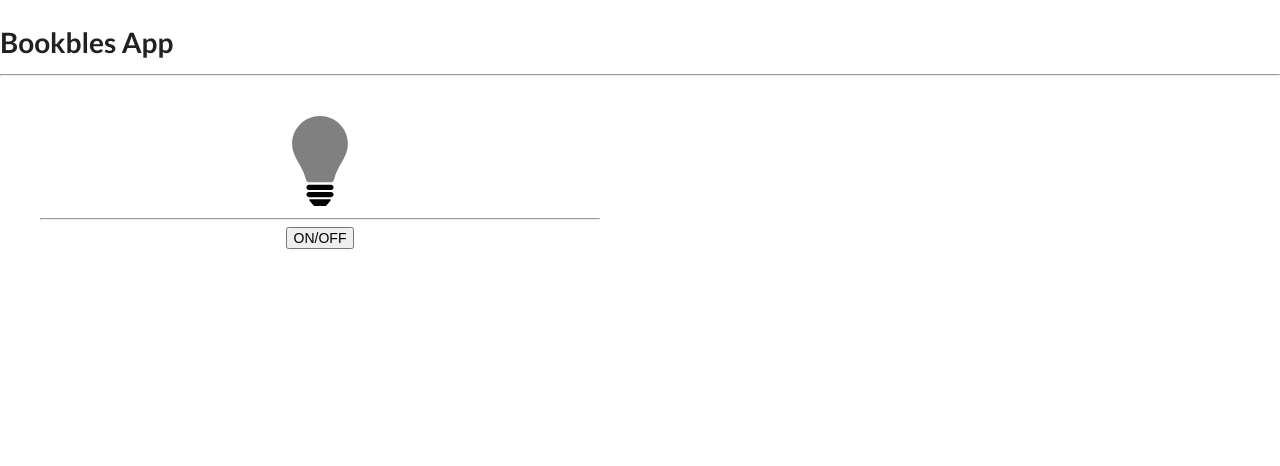
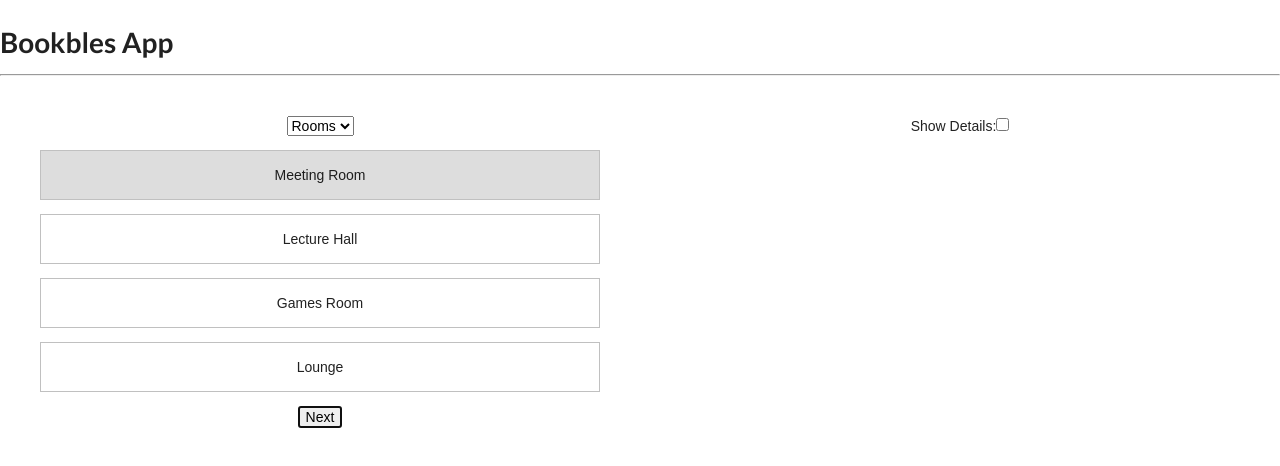
Before and after one commit to SaraTenorio/training-react-js, a React (Create React App) app: page / in a window 1280 px wide. Shown: the top 466 px of the page. Built offline with nearby package versions, Linux system fonts and the light colour scheme.

Commit message:
[with-hooks] Part 03

```diff
--- a/package.json
+++ b/package.json
@@ -1,5 +1,5 @@
 {
-  "name": "voting-app",
+  "name": "training-react-js",
   "version": "0.1.0",
   "private": true,
   "dependencies": {
--- a/public/index.html
+++ b/public/index.html
@@ -27,6 +27,7 @@
   <body>
     <noscript>You need to enable JavaScript to run this app.</noscript>
     <h1>Bookbles App</h1>
+    <!-- <h1>Light App</h1> -->
     <hr />
     <div id="root"></div>
   </body>
--- a/src/App.js
+++ b/src/App.js
@@ -20,14 +20,14 @@
 
 /* AULA 02 */
 import './App.css';
-import Bookables from './components/Bookables';
-import Lampada from './lampada/Lampada';
+import Bookables from './components/bookable/Bookables';
+// import Lampada from './lampada/Lampada';
 
 function App() {
   return (
     <div className="App">
-      {/* <Bookables /> */}
-      <Lampada />
+      <Bookables />
+      {/* <Lampada /> */}
     </div>
   );
 }
--- a/src/components/bookable/Bookables.jsx
+++ b/src/components/bookable/Bookables.jsx
@@ -1,5 +1,5 @@
 import { useState } from 'react';
-import { data } from '../db';
+import { data } from '../../databases/db';
 
 const { bookables } = data;
 
```
Also changed, not shown: src/databases/db.js (renamed from src/db.js), src/databases/db.json (renamed from src/db.json), src/databases/seeds.js (renamed from src/seeds.js).
